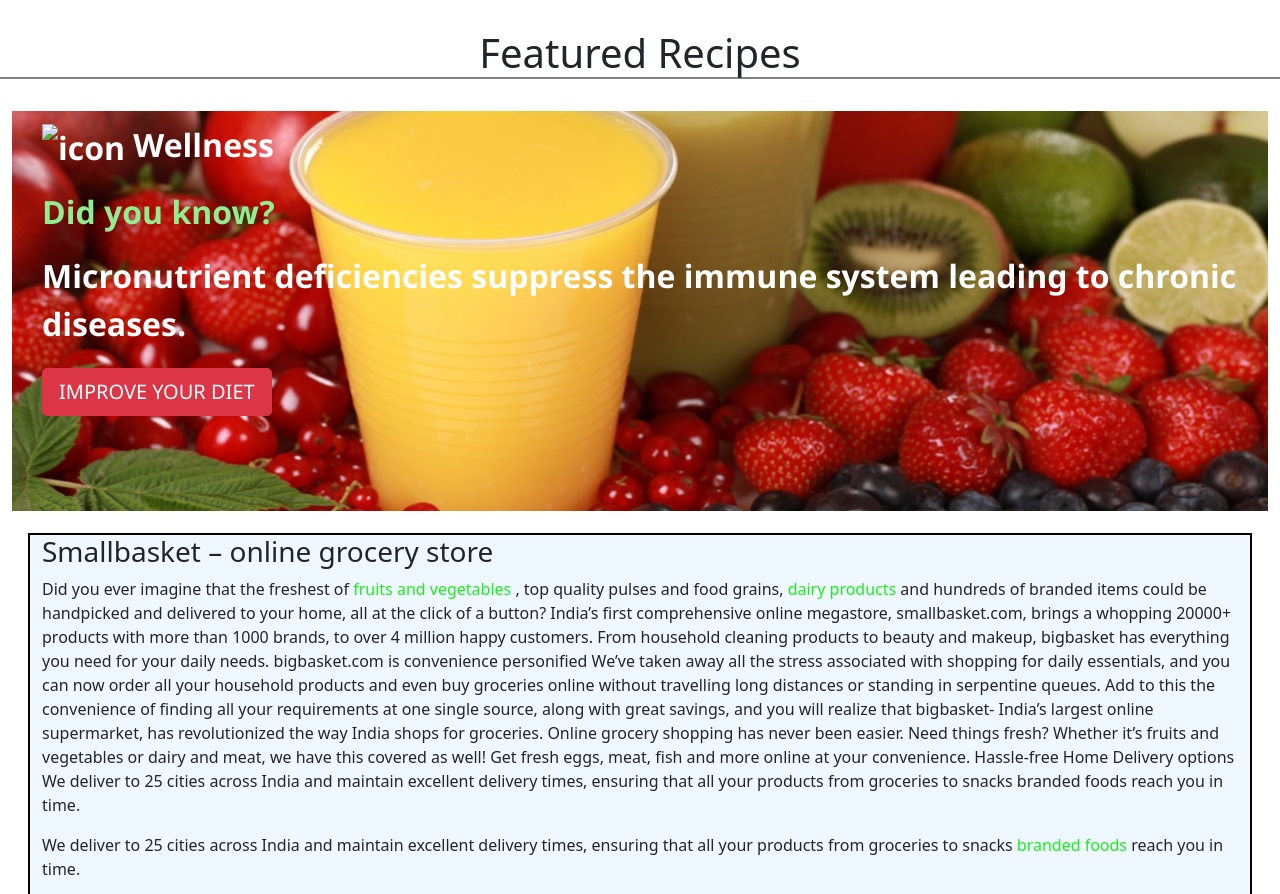
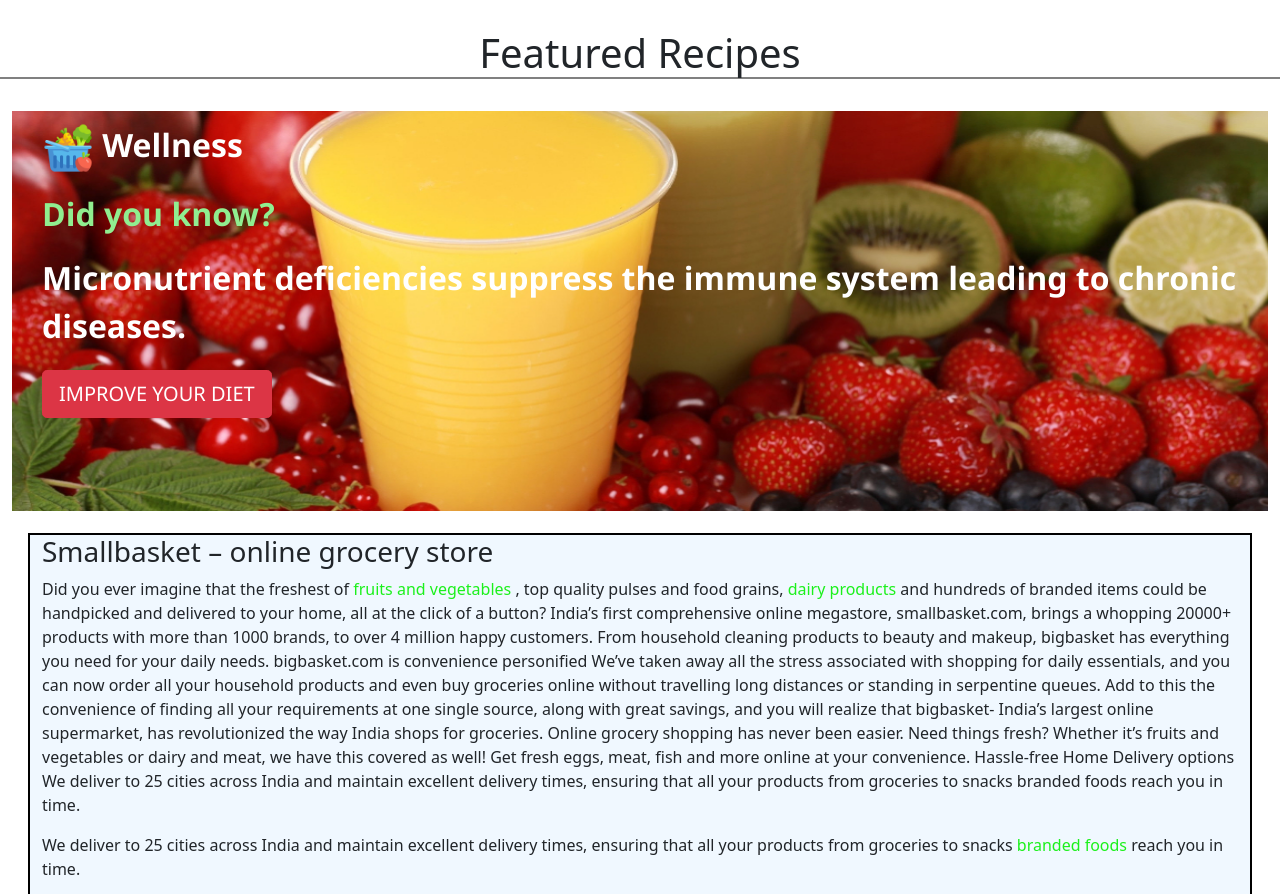
Before and after one commit to naveenkumar-developer/E-commerce_website.github.io, a plain HTML site: page index.html in a window 1280 px wide. Shown: the part 1782-2676 px from the top of the page. Drawn offline with nearby package versions, Linux system fonts and the light colour scheme.

Commit message:
Update index.html

```diff
--- a/index.html
+++ b/index.html
@@ -333,7 +333,7 @@
                 <div class="fruit_juice_container">
                     <img src="./images/fruit-juice.jpg" alt="fruit-juice" class="juice_img">
                     <div class="overlay_text">
-                        <p style="color:white"><img src="../E-commerce/images/favicon.png" alt="icon" width="52px"
+                        <p style="color:white"><img src="./images/favicon.png" alt="icon" width="52px"
                                 height="52px">
                             Wellness</p>
                         <p style="color:lightgreen">Did you know?</p>
```
